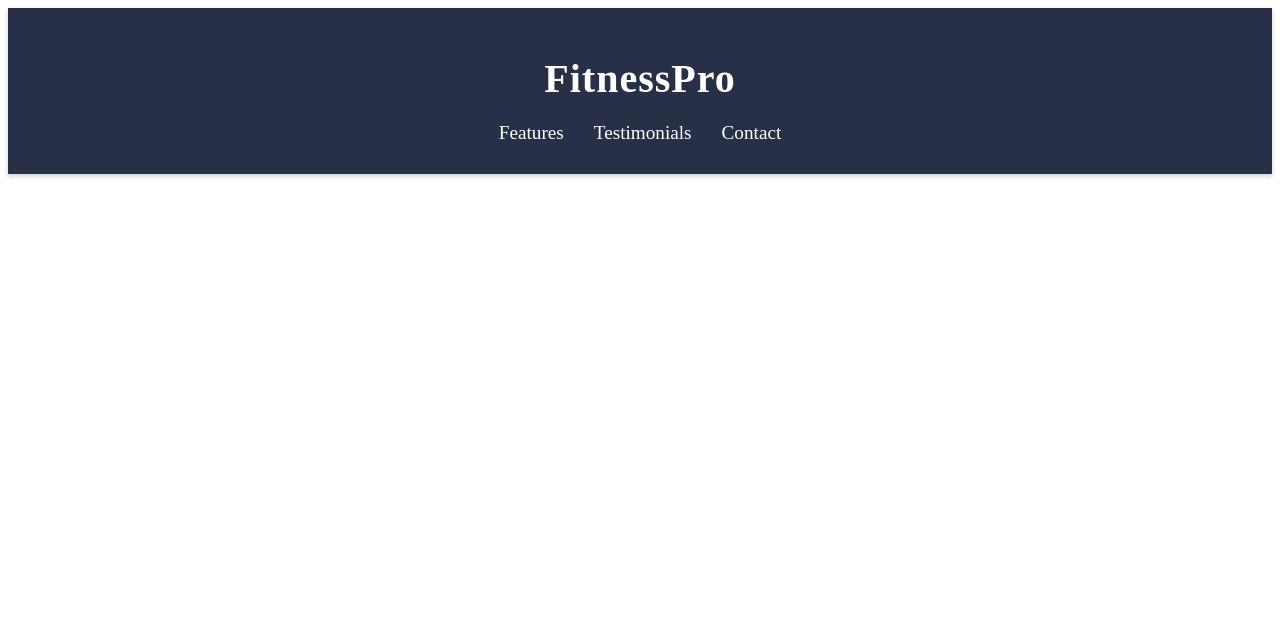
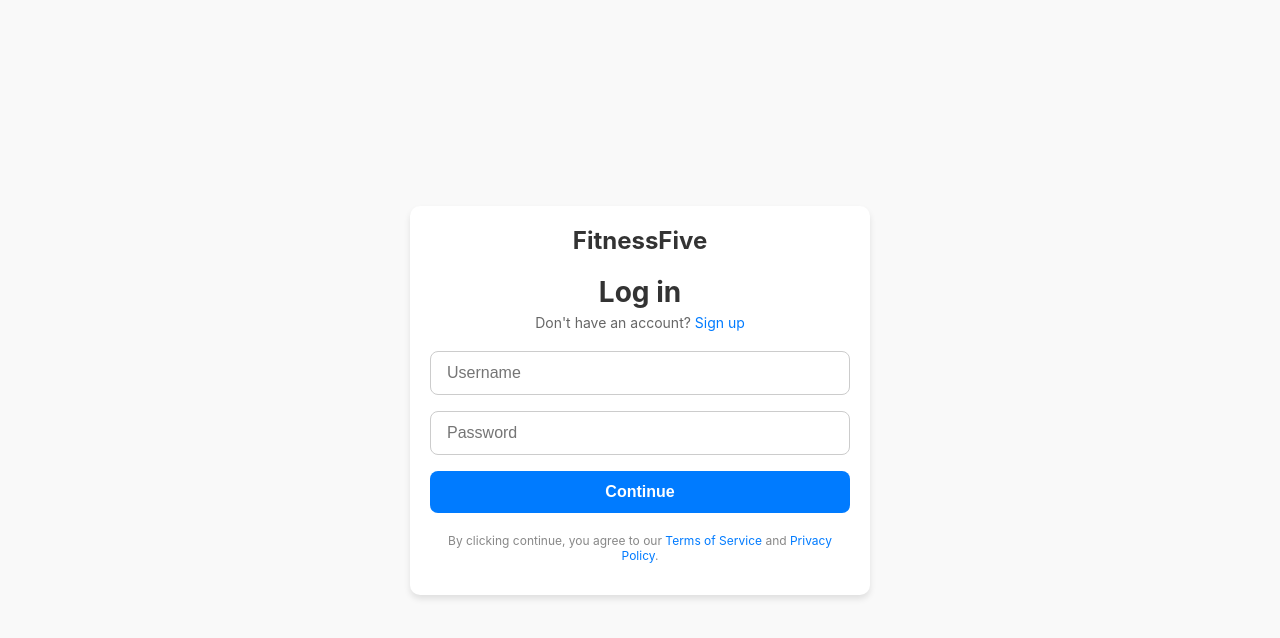
Before and after one commit to Vamin-co/FitnessFiveWeb, a React (Create React App) app in the folder fitness_five/: page / in a window 1280 px wide. Shown: the top 638 px of the page. Built offline with nearby package versions, Linux system fonts and the light colour scheme.

Commit message:
Log-in page implemnted

```diff
--- a/fitness_five/public/index.html
+++ b/fitness_five/public/index.html
@@ -24,7 +24,7 @@
       work correctly both with client-side routing and a non-root public URL.
       Learn how to configure a non-root public URL by running `npm run build`.
     -->
-    <title>React App</title>
+    <title>Log in - FitnessFive</title>
   </head>
   <body>
     <noscript>You need to enable JavaScript to run this app.</noscript>
--- a/fitness_five/src/App.js
+++ b/fitness_five/src/App.js
@@ -1,14 +1,14 @@
 import React, { useState, useEffect } from "react";
-import LandingPage from "./components/LandingPage";
+//import LandingPage from "./components/LandingPage";
+import Login from "./components/Login";
 
 function App() {
 
   return (
     <div className="App">
-    <LandingPage />
-
+    <Login/>
     </div>
-  );
+  )
 }
 
 export default App;
--- /dev/null
+++ b/fitness_five/src/CSS/Login.css
@@ -0,0 +1,126 @@
+body {
+    margin: 0;
+    font-family: 'Inter', sans-serif;
+    background-color: #f9f9f9;
+    display: flex;
+    justify-content: center;
+    align-items: center;
+    height: 100vh;
+}
+
+.container {
+    width: 100%;
+    max-width: 420px;
+    padding: 20px;
+    background-color: #ffffff;
+    border-radius: 10px;
+    box-shadow: 0 4px 6px rgba(0, 0, 0, 0.1);
+    display: flex;
+    flex-direction: column;
+    align-items: center;
+}
+
+.header {
+    width: 100%;
+    text-align: center;
+    margin-bottom: 20px;
+}
+
+.logo {
+    color: #333;
+    font-size: 24px;
+    font-weight: 700;
+}
+
+.login-box {
+    width: 100%;
+}
+
+.login-header {
+    text-align: center;
+    margin-bottom: 20px;
+}
+
+.login-header h1 {
+    color: #333;
+    font-size: 28px;
+    font-weight: 700;
+    margin: 0;
+}
+
+.login-header p {
+    color: #666;
+    font-size: 14px;
+    margin: 5px 0 0;
+}
+
+.login-header a {
+    color: #007bff;
+    text-decoration: none;
+    transition: color 0.2s;
+}
+
+.login-header a:hover {
+    color: #0056b3;
+}
+
+.login-form {
+    width: 100%;
+    display: flex;
+    flex-direction: column;
+    gap: 16px;
+}
+
+.input-group {
+    width: 100%;
+    position: relative;
+}
+
+.input-group input {
+    width: 100%;
+    padding: 12px 16px;
+    border: 1px solid #ccc;
+    border-radius: 8px;
+    font-size: 16px;
+    color: #333;
+    outline: none;
+    transition: border-color 0.3s;
+    box-sizing: border-box;
+}
+
+.input-group input:focus {
+    border-color: #007bff;
+}
+
+.input-group button {
+    width: 100%;
+    padding: 12px;
+    background-color: #007bff;
+    color: #fff;
+    font-size: 16px;
+    font-weight: 600;
+    border: none;
+    border-radius: 8px;
+    cursor: pointer;
+    transition: background-color 0.3s;
+}
+
+.input-group button:hover {
+    background-color: #0056b3;
+}
+
+.terms {
+    text-align: center;
+    color: #888;
+    font-size: 12px;
+    margin-top: 20px;
+}
+
+.terms a {
+    color: #007bff;
+    text-decoration: none;
+}
+
+.terms a:hover {
+    color: #0056b3;
+}
--- a/fitness_five/src/components/Login.js
+++ b/fitness_five/src/components/Login.js
@@ -0,0 +1,32 @@
+import React from 'react';
+import '../CSS/Login.css';
+
+const Login = () => {
+    return (
+        <div className="container">
+            <header className="header">
+                <div className="logo">FitnessFive</div>
+            </header>
+            <main className="login-box">
+                <div className="login-header">
+                    <h1>Log in</h1>
+                    <p>Don't have an account? <a href="#">Sign up</a></p>
+                </div>
+                <form className="login-form">
+                    <div className="input-group">
+                        <input type="text" placeholder="Username" required aria-label="Username" />
+                    </div>
+                    <div className="input-group">
+                        <input type="password" placeholder="Password" required aria-label="Password" />
+                    </div>
+                    <div className="input-group">
+                        <button type="submit">Continue</button>
+                    </div>
+                </form>
+                <p className="terms">By clicking continue, you agree to our <a href="#">Terms of Service</a> and <a href="#">Privacy Policy</a>.</p>
+            </main>
+        </div>
+    );
+};
+
+export default Login;
```
